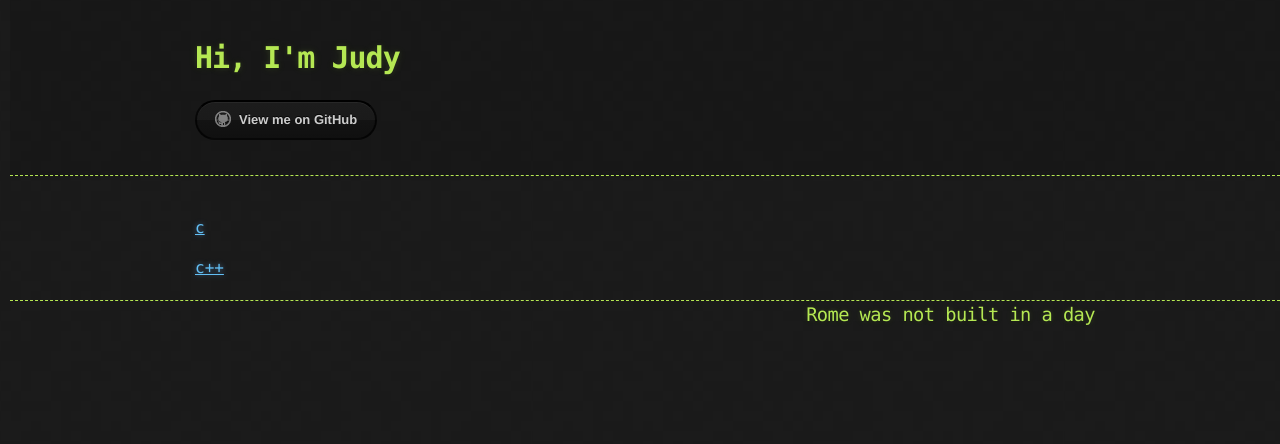
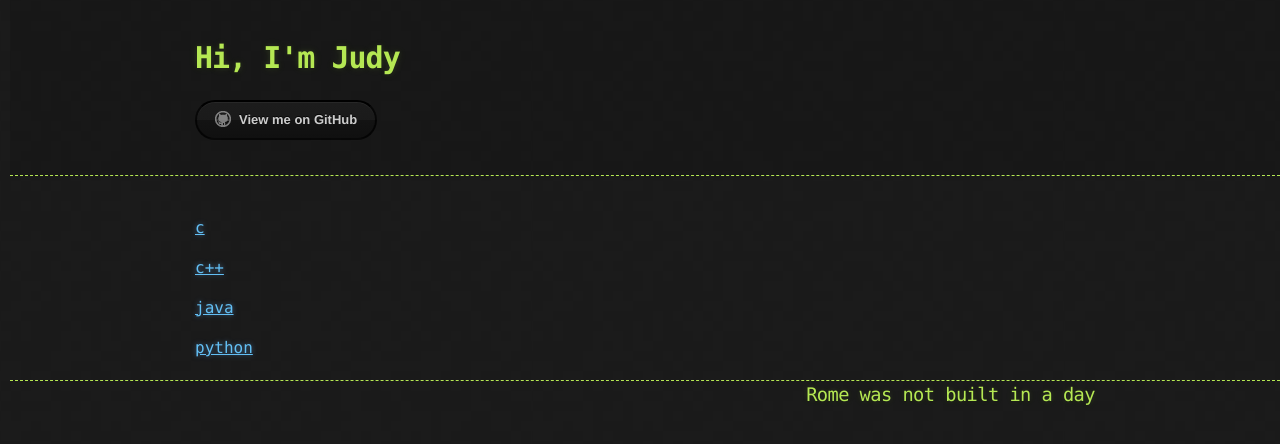
Before and after one commit to Shl4046/Shl4046.github.io, a Jekyll site: the page built from _posts/languages/1000-01-01-languages.md, in a window 1280 px wide. Shown: the top 444 px of the page. Built offline with Jekyll 4.4.1, drawn with Linux system fonts in a browser that asks for light colours.

Commit message:
Update 1000-01-01-languages.md

```diff
--- a/_posts/languages/1000-01-01-languages.md
+++ b/_posts/languages/1000-01-01-languages.md
@@ -6,3 +6,7 @@ title:  "languages"
 [c]({% post_url languages/2017-10-05-c %})
 
 [c++]({% post_url languages/2017-10-05-c++ %})
+
+[java]({% post_url languages/2017-10-05-java %})
+
+[python]({% post_url languages/2017-10-05-python %})
```
